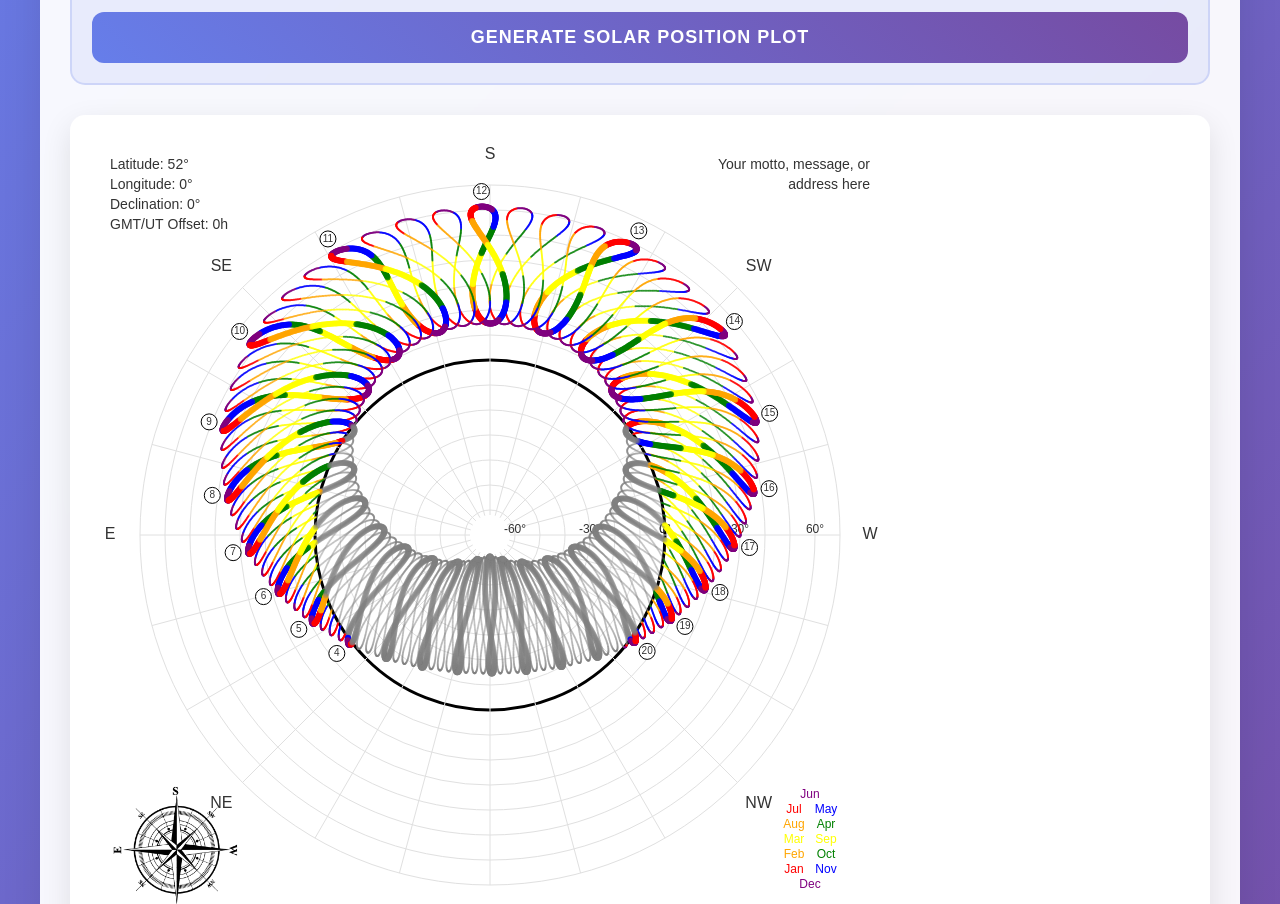
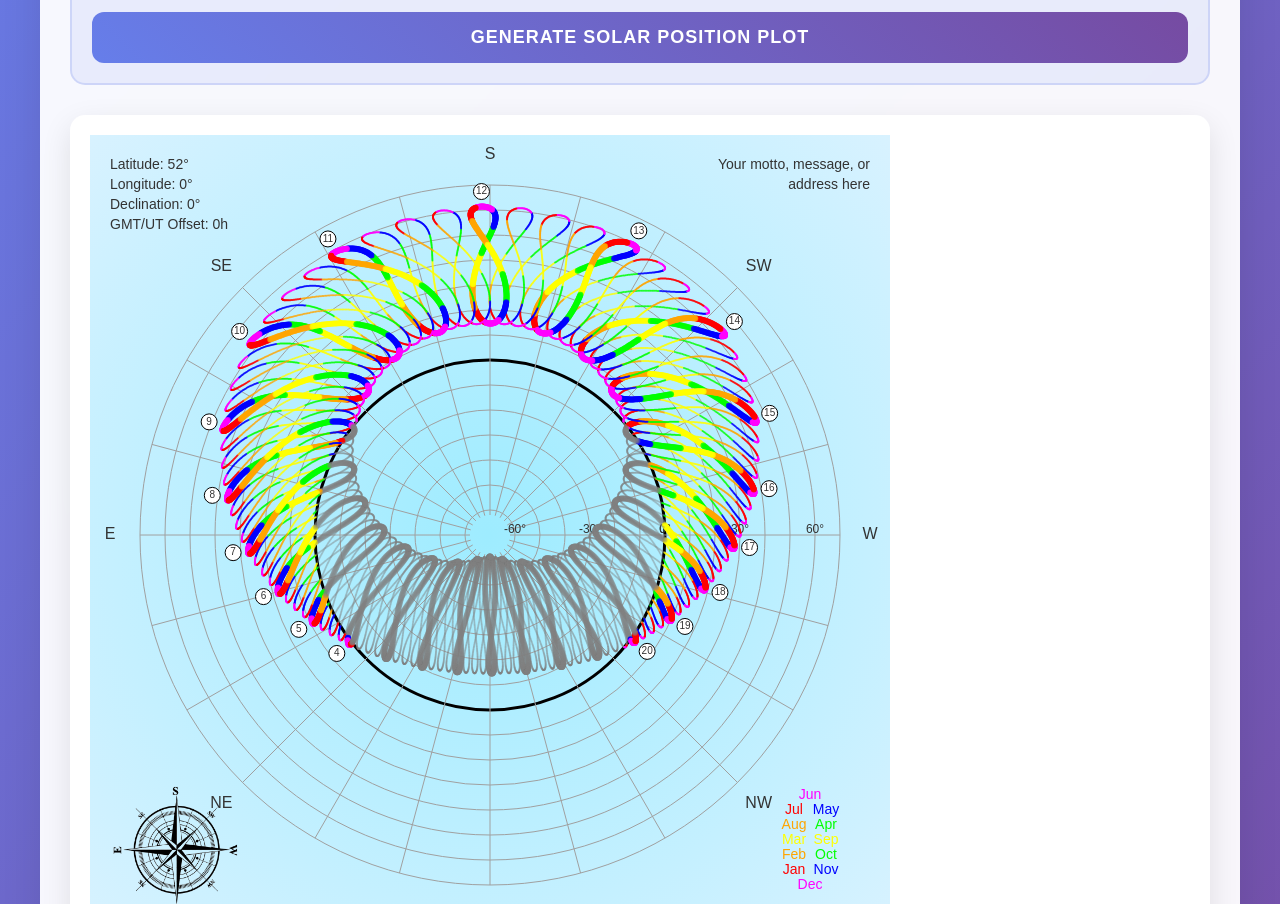
Before and after one commit to ajfhodgson/Sun-Az-El-Plot, a plain HTML site: page Polar-Sun-Az-El-Plot.html in a window 1280 px wide. Shown: the part 380-1284 px from the top of the page. Drawn offline with nearby package versions, Linux system fonts and the light colour scheme.

Commit message:
- Improve colours visibility (background and axis grid) - allow url param for png file bottom left

```diff
--- a/Polar-Sun-Az-El-Plot.html
+++ b/Polar-Sun-Az-El-Plot.html
@@ -260,6 +260,12 @@
     </div>
 
     <script>
+
+        function getQueryParam(name, defaultValue = null) {
+            const urlParams = new URLSearchParams(window.location.search);
+            return urlParams.get(name) || defaultValue;
+        }
+
         // Solar position calculation functions
         function toRadians(degrees) {
             return degrees * (Math.PI / 180);
@@ -418,12 +424,29 @@
             const maxElev = Math.ceil(maxElevationActual / 10) * 10;
             const elevRange = maxElev - minElev;
 
-            // Draw background
-            ctx.fillStyle = '#ffffff';
+            // Draw radial gradient background
+
+            var centerColour = '#E6F7FF'; // Light blue
+            var edgeColour = '#FFFFFF';   // White
+            centerColour = "#000000"; // Black
+            centerColour = "#FFFFFF"; // White
+            centerColour = '#C6C7FF';   // Light Blue
+            centerColour = '#9EECFF';   // Sky Blue
+
+            edgeColour = '#FFFFFF';   // White
+            edgeColour = '#000000';   // Black
+            edgeColour = '#C6C7FF';   // Light Blue
+            edgeColour = '#D8F2FF';   // Sky Blue
+
+            const gradient = ctx.createRadialGradient(centerX, centerY, 0, centerX, centerY, Math.sqrt(centerX**2 + centerY**2));
+            gradient.addColorStop(0, centerColour);
+            gradient.addColorStop(1, edgeColour);
+            ctx.fillStyle = gradient;
             ctx.fillRect(0, 0, canvas.width, canvas.height);
 
             // Draw concentric circles for elevation every 10 degrees
             ctx.strokeStyle = '#e0e0e0';
+            ctx.strokeStyle = '#a0a0a0';
             ctx.lineWidth = 1;
             for (let elev = minElev; elev <= maxElev; elev += 10) {
                 const r = maxRadius * (elev - minElev) / elevRange;
@@ -444,6 +467,7 @@
 
             // Draw azimuth lines every 15 degrees
             ctx.strokeStyle = '#e0e0e0';
+            ctx.strokeStyle = '#a0a0a0';
             ctx.lineWidth = 1;
             for (let az = 0; az < 360; az += 15) {
                 const angle = toRadians(az - 90 + declination); // Apply declination rotation
@@ -500,7 +524,8 @@
             }
 
             // Plot data points and collect CSV data
-            const monthColors = ['#FF0000', '#FFA500', '#FFFF00', '#008000', '#0000FF', '#800080', '#FF0000', '#FFA500', '#FFFF00', '#008000', '#0000FF', '#800080'];
+            const monthColors = ['#FF0000', '#FFA500', '#FFFF00', '#00FF00', '#0000FF', '#FF00FF',
+                                 '#FF0000', '#FFA500', '#FFFF00', '#00FF00', '#0000FF', '#FF00FF'];
             const csvData = [];
             const hourlyMaxData = {}; // Track max elevation for each hour for labeling
 
@@ -530,7 +555,7 @@
                 csvData.push({
                     date: point.date,
                     time: point.time,
-                    azimuth: point.azimuth.toFixed(2),
+                    azimuth: ((180.0 + point.azimuth) % 360.0).toFixed(2), // program has 0 = South!
                     elevation: point.elevation.toFixed(2),
                     plot_x: ((x - centerX) / maxRadius).toFixed(4),
                     plot_y: ((y - centerY) / maxRadius).toFixed(4)
@@ -538,7 +563,6 @@
 
                 ctx.fillStyle = point.isAboveHorizon ? monthColors[point.month] : '#808080';
                 ctx.globalAlpha = point.isAboveHorizon ? 0.8 : 0.3;
-
                 ctx.beginPath();
                 const radius = point.isHourly ? 3 : 1;
                 ctx.arc(x, y, radius, 0, 2 * Math.PI);
@@ -620,7 +644,7 @@
             const legendLineHeight = 15; // Increased for bigger font
             const offset = 16;
 
-            ctx.font = '12px Arial'; // Bigger font
+            ctx.font = '14px Arial'; // Bigger font
             ctx.textAlign = 'center';
 
             const monthNames = ["Jan", "Feb", "Mar", "Apr", "May", "Jun", "Jul", "Aug", "Sep", "Oct", "Nov", "Dec"];
@@ -657,12 +681,16 @@
                 ctx.restore(); // Restore the canvas state
             };
 
-// for local operation (from FILE://) you can have either: bottom left image shown, PNG download blocked - comment out the next line OR
-// bottom left image NOT shown, PNG download allowed - UNcomment out the next line
-//            img.crossOrigin = 'anonymous'; // Set crossOrigin to avoid tainted canvas issues blocking download
+            // NOTE: Due to browser security, loading images from local filesystem (FILE://) taints the canvas and blocks downloads.
+            // So opening this html file in a browser won;t allow downloading the PNG
+            // You could have PNG Download working locally, but you'd have to give up the image display bottom left.
 //            img.src = 'Compass Rose.png'; // Transparent, N Up (but plot is S up!)
+//            img.src = 'Compass Rose S Up.png'; // Transparent
 //            img.src = 'Sun-Az-El QR Code2.png'; // round-dots QR Code
-            img.src = 'Compass Rose S Up.png'; // Transparent
+
+            // Get filename from URL query parameter, default to 'Compass Rose S Up.png'
+            const overlayFilename = getQueryParam('filename', 'Compass Rose S Up.png');
+            img.src = overlayFilename;
             // Show chart container
             document.getElementById('chartContainer').style.display = 'block';
             setupDownloadButtons();
```
Also changed, not shown: 2 other files.
